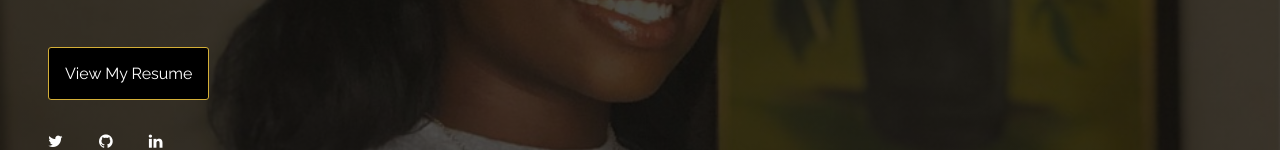
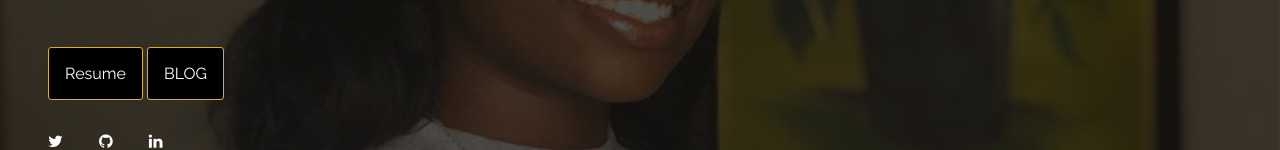
Before and after one commit to TheKachi/personalwebsite, a plain HTML site: page dist/index.html in a window 1280 px wide. Shown: the part 385-535 px from the top of the page. Drawn offline with nearby package versions, Linux system fonts and the light colour scheme.

Commit message:
added blog

```diff
--- a/dist/index.html
+++ b/dist/index.html
@@ -39,7 +39,8 @@
                <h1>Kachi.</h1>
                 <!-- <h1 style="color:rgb(136, 146, 176)">I build things for the web.</h1> -->
                 <p> I'm a web developer based in Lagos, Nigeria</p>
-                <a href="https://drive.google.com/open?id=18pRVBYr48yPliUXTOPWbUsZdsDZKNsml" class="btn">View My Resume</a>
+                <a href="https://drive.google.com/open?id=18pRVBYr48yPliUXTOPWbUsZdsDZKNsml" class="btn">Resume</a>
+                <a href="" class="btn">BLOG</a>
             </div>
             <div style="padding-left: 2em;">
                 <ul  class="footer-nav footer-links">
```
